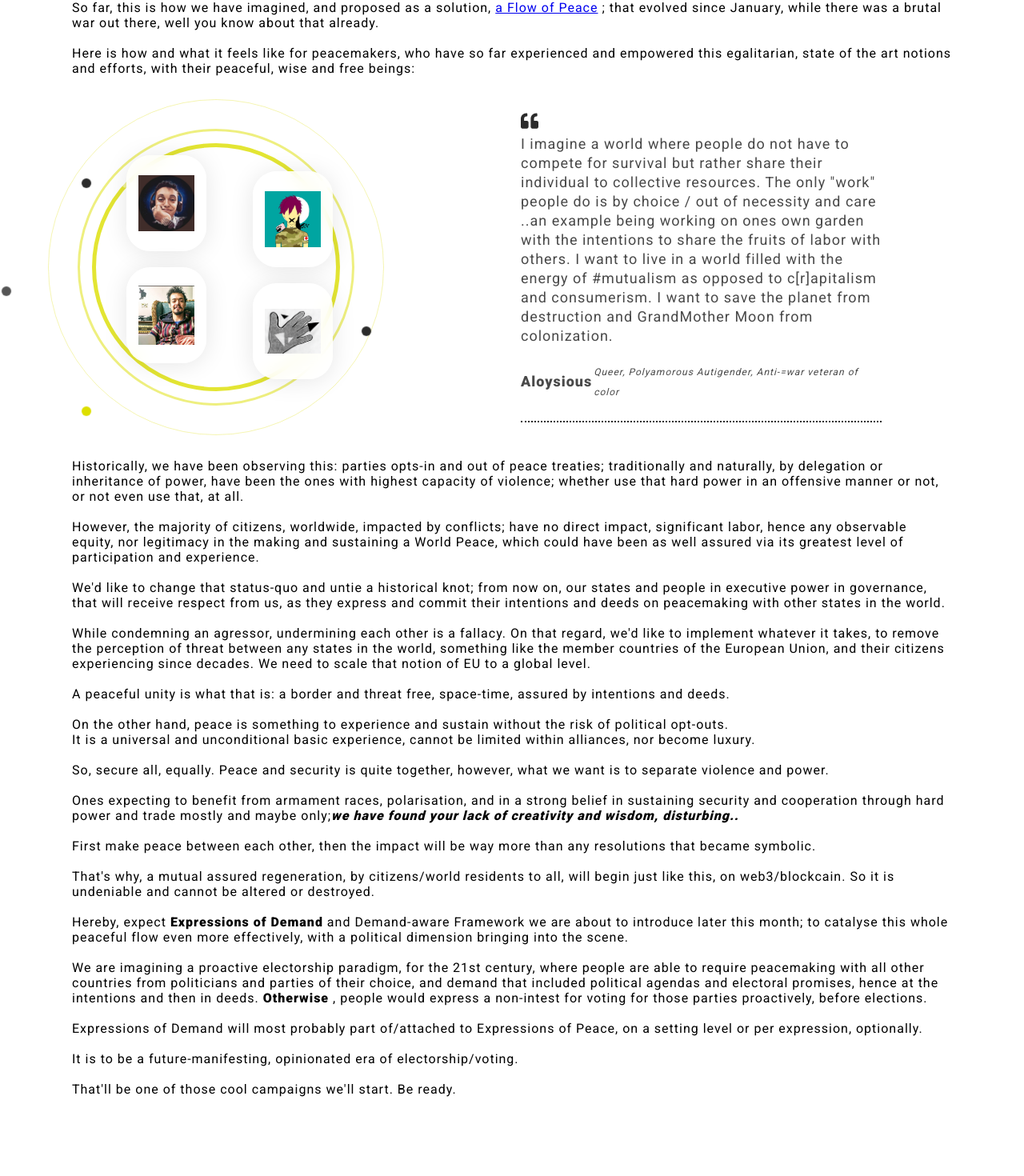
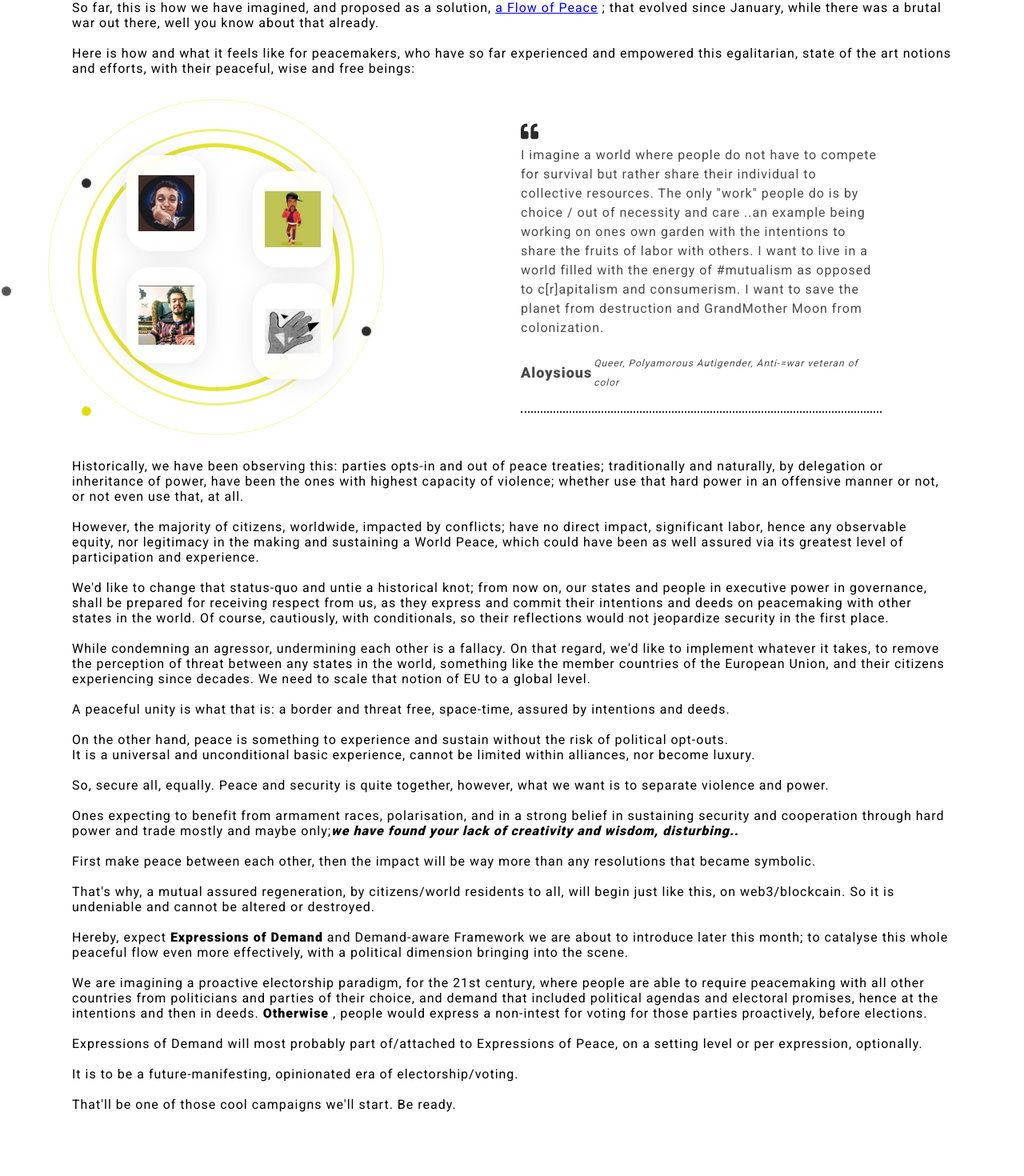
Before and after one commit to demo-verse/homepage-rebuild, a React (Create React App) app: page / in a window 1280 px wide. Shown: the part 1101-2571 px from the top of the page at 80% size. Built offline with nearby package versions, Linux system fonts and the light colour scheme.

Commit message:
update picturefor Rosca

```diff
--- a/src/components/become/Become.css
+++ b/src/components/become/Become.css
@@ -45,7 +45,7 @@
 	font-size: 18px;
 	color: rgb(var(--text-color-1));
 	margin-bottom: 20px;
-	line-height: 24px;
+	line-height: `24px;
 }
 .become .become-content .become-text-right p {
 	font-size: 18px;
--- a/src/components/navbar/Navbar.css
+++ b/src/components/navbar/Navbar.css
@@ -38,7 +38,7 @@
 }
 
 .navbar .toggle {
-	margin-top: 112px;
+	margin-top: 32px;
 	margin-right: 22px;
 	font-size: 40px;
 	color: rgb(var(--primary-color-1));
--- a/src/components/testimonial/Testimonial.css
+++ b/src/components/testimonial/Testimonial.css
@@ -18,7 +18,7 @@
 }
 
 .testimonial h2:before {
-	content: 'x';
+  content: "x";
   position: absolute;
   top: 0;
   left: 0;
@@ -118,7 +118,7 @@
 }
 
 .testimonial .testimonial-content .testimonial-reviews {
-	font-size: 18px;
+  font-size: 16px;
   color: rgb(var(--text-color-1));
   letter-spacing: 0.5px;
   line-height: 24px;
@@ -127,7 +127,6 @@
   margin-left: 10%;
 
   text-overflow: inherit;
-
 }
 .testimonial .testimonial-content .testimonial-reviews .author {
   display: flex;
@@ -159,7 +158,7 @@
   margin-right: 10px;
 }
 
-@media only screen and (max-width: 480px) {
+@media only screen and (max-width: 480px) and (max-width: 480px) {
   .testimonial-bg .design {
     display: none;
   }
@@ -171,7 +170,7 @@
   }
 
   .testimonial .testimonial-content .testimonial-reviews p.quote-text {
-		font-size: 18px;
+    font-size: 16px;
     color: rgb(var(--text-color-1));
     letter-spacing: 0.5px;
     line-height: 20px;
@@ -181,7 +180,6 @@
     padding-left: 4%;
     padding-right: 4%;
     text-overflow: inherit;
-
   }
 }
 
@@ -191,10 +189,29 @@ padding-right: 4%;
     display: none;
   }
   .testimonial .testimonial-content {
-		flex-direction: column;
+    flex-direction:row-reverse;
   }
   .testimonial .testimonial-content .testimonial-design .testimonial-boxs {
-		width: 50%;
+    width: 100%;
+  }
+/*
+  .testimonial .testimonial-content .testimonial-reviews p .quote-text {
+    font-size: 12px;
+    color: rgb(var(--text-color-1));
+    letter-spacing: 0.5px;
+    line-height: 20px;
+    border-bottom: 2px dotted rgb(var(--primary-color-1));
+    margin-left: 10%;
+    margin-right: 10%;
+    padding-left: 4%;
+    padding-right: 4%;
+    text-overflow:clip ;
+  } */
+
+  .testimonial .testimonial-content .testimonial-reviews .testimonial-quote {
+	font-size: 14px;
+	color: rgb(var(--primary-color-1));
+	margin-bottom: 0px;
   }
 
   /* .testimonial .testimonial-content .testimonial-reviews p.quote-text {
--- a/src/components/testimonial/Testimonial.jsx
+++ b/src/components/testimonial/Testimonial.jsx
@@ -125,8 +125,8 @@ Here is how and what it feels like for peacemakers, who have so far experienced
           <p>
             We'd like to change that status-quo and untie a historical knot;
             from now on, our states and people in executive power in governance,
-            that will receive respect from us, as they express and commit their
-            intentions and deeds on peacemaking with other states in the world.
+            shall be prepared for receiving respect from us, as they express and commit their
+            intentions and deeds on peacemaking with other states in the world. Of course, cautiously, with conditionals, so their reflections would not jeopardize security in the first place.
             <br></br>
             <br></br>
             While condemning an agressor, undermining each other is a fallacy.
```
Also changed, not shown: src/images/testimonials/Rosca.jpg. Lines whose indentation alone changed are shown as unchanged.
